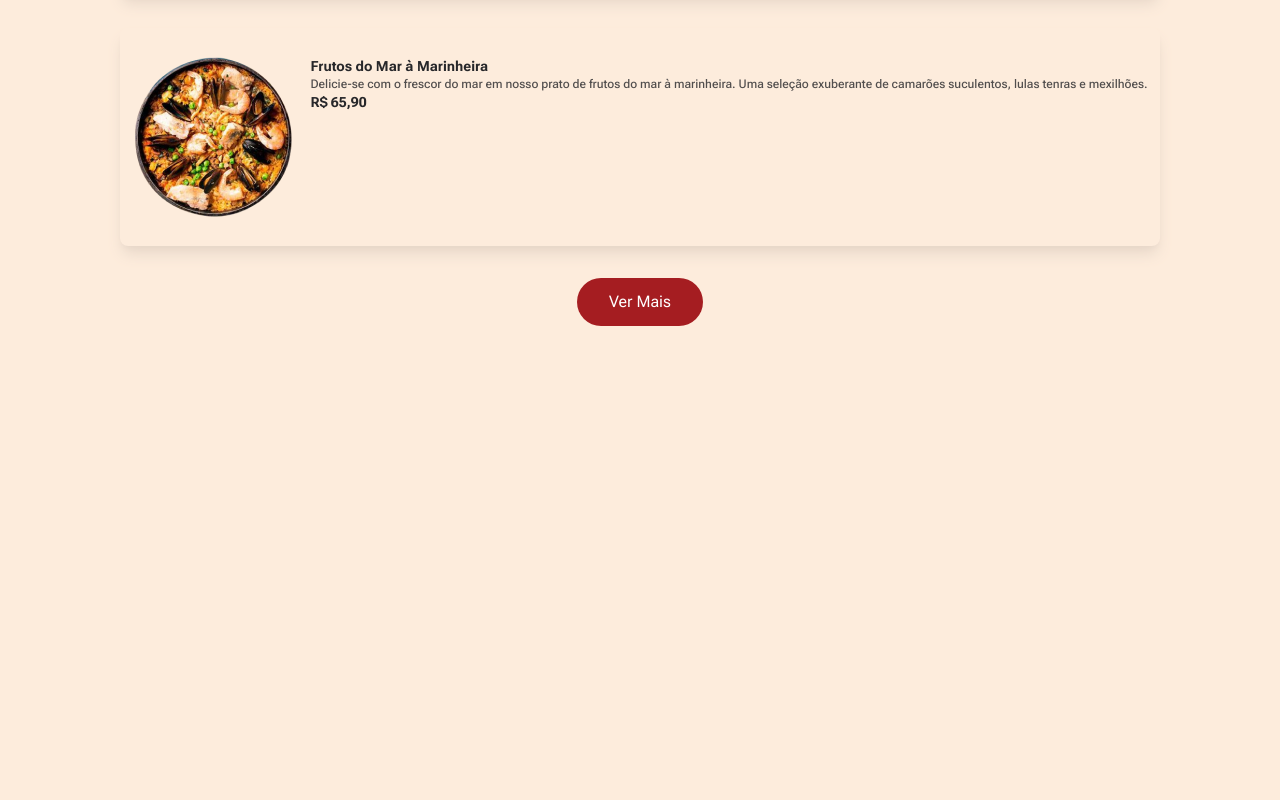
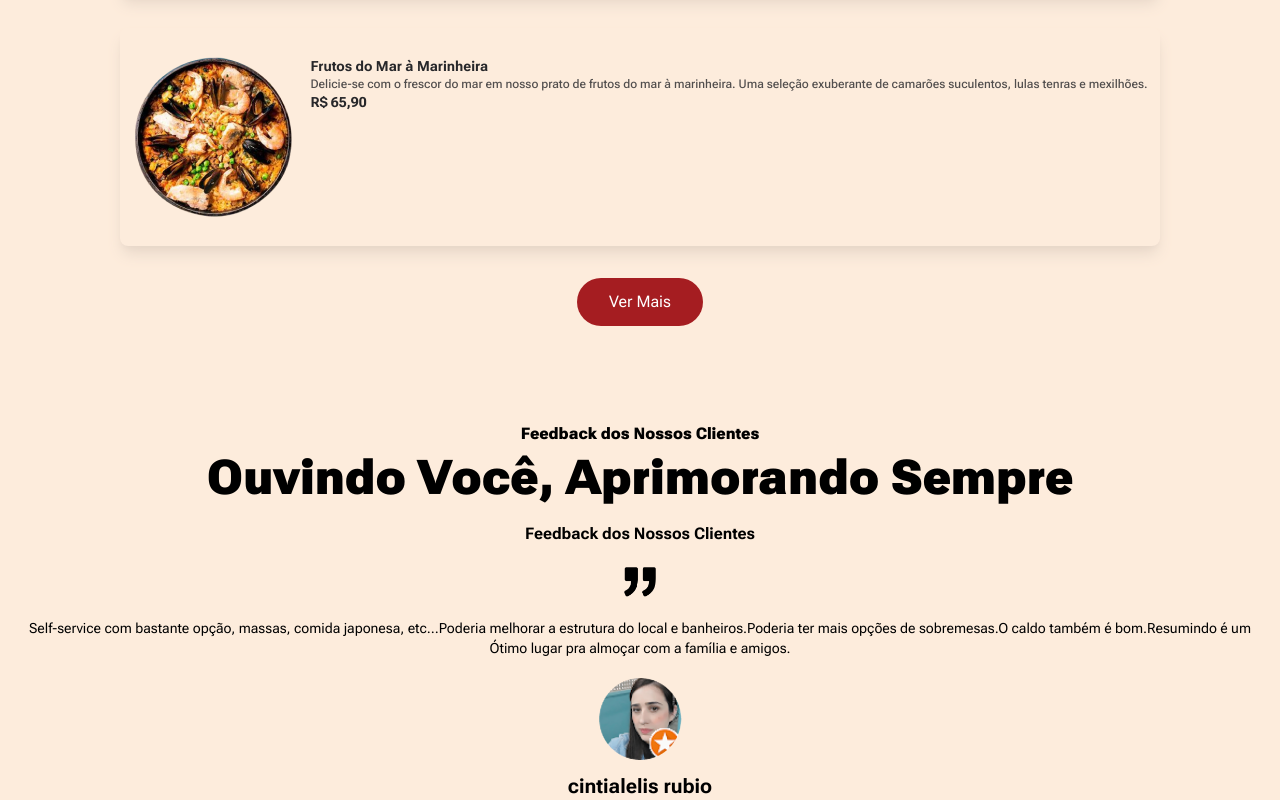
Before and after one commit to DevWeDesc/Vadao, a Next.js app: page / in a window 1280 px wide. Shown: the part 4364-5164 px from the top of the page. Before the commit the page ends 4786 px from the top, so only its background shows below. Built offline with nearby package versions, Linux system fonts and the light colour scheme.

Commit message:
Adicionando Parte de Feedbacks

```diff
--- a/src/app/page.tsx
+++ b/src/app/page.tsx
@@ -1,9 +1,9 @@
 import { About } from "@/components/About";
 import { Banner } from "@/components/Banner";
 import { FeaturedDishes } from "@/components/FeaturedDishes";
+import { Feedbacks } from "@/components/Feedbacks";
 import { Header } from "@/components/Header";
 import { Menu } from "@/components/Menu";
-import Image from "next/image";
 
 export default function Home() {
   return (
@@ -22,6 +22,9 @@ export default function Home() {
         <section>
           <Menu />
         </section>
+        <section>
+          <Feedbacks />
+        </section>
       </main>
     </>
   );
--- /dev/null
+++ b/src/components/Feedbacks.tsx
@@ -0,0 +1,33 @@
+import Image from "next/image";
+import React from "react";
+import IconFeedback from "../../public/IconFeedbacks.png";
+import PrimaryFeedback from "../../public/PrimaryComentsImage.png";
+
+export const Feedbacks = () => {
+  return (
+    <div className="text-center px-5 flex flex-col items-center">
+      <div className="flex flex-col gap-5 items-center">
+        <div className="flex flex-col gap-2">
+          <p className="font-black text-base">Feedback dos Nossos Clientes</p>
+          <h2 className="font-extraBlack text-5xl">
+            Ouvindo Você, Aprimorando Sempre
+          </h2>
+        </div>
+        <p className="font-bold text-base">Feedback dos Nossos Clientes</p>
+        <Image alt="" className="w-8 h-8" src={IconFeedback} />
+      </div>
+      <div className="flex flex-col gap-5 items-center text-center mt-5">
+        <p className="text-sm">
+          Self-service com bastante opção, massas, comida japonesa,
+          etc...Poderia melhorar a estrutura do local e banheiros.Poderia ter
+          mais opções de sobremesas.O caldo também é bom.Resumindo é um Ótimo
+          lugar pra almoçar com a família e amigos.
+        </p>
+        <div className="flex flex-col items-center gap-3">
+          <Image alt="" src={PrimaryFeedback} />
+          <p className="font-bold text-xl">cintialelis rubio</p>
+        </div>
+      </div>
+    </div>
+  );
+};
```
Also changed, not shown: public/IconFeedbacks.png (added), public/PrimaryComentsImage.png (added).
